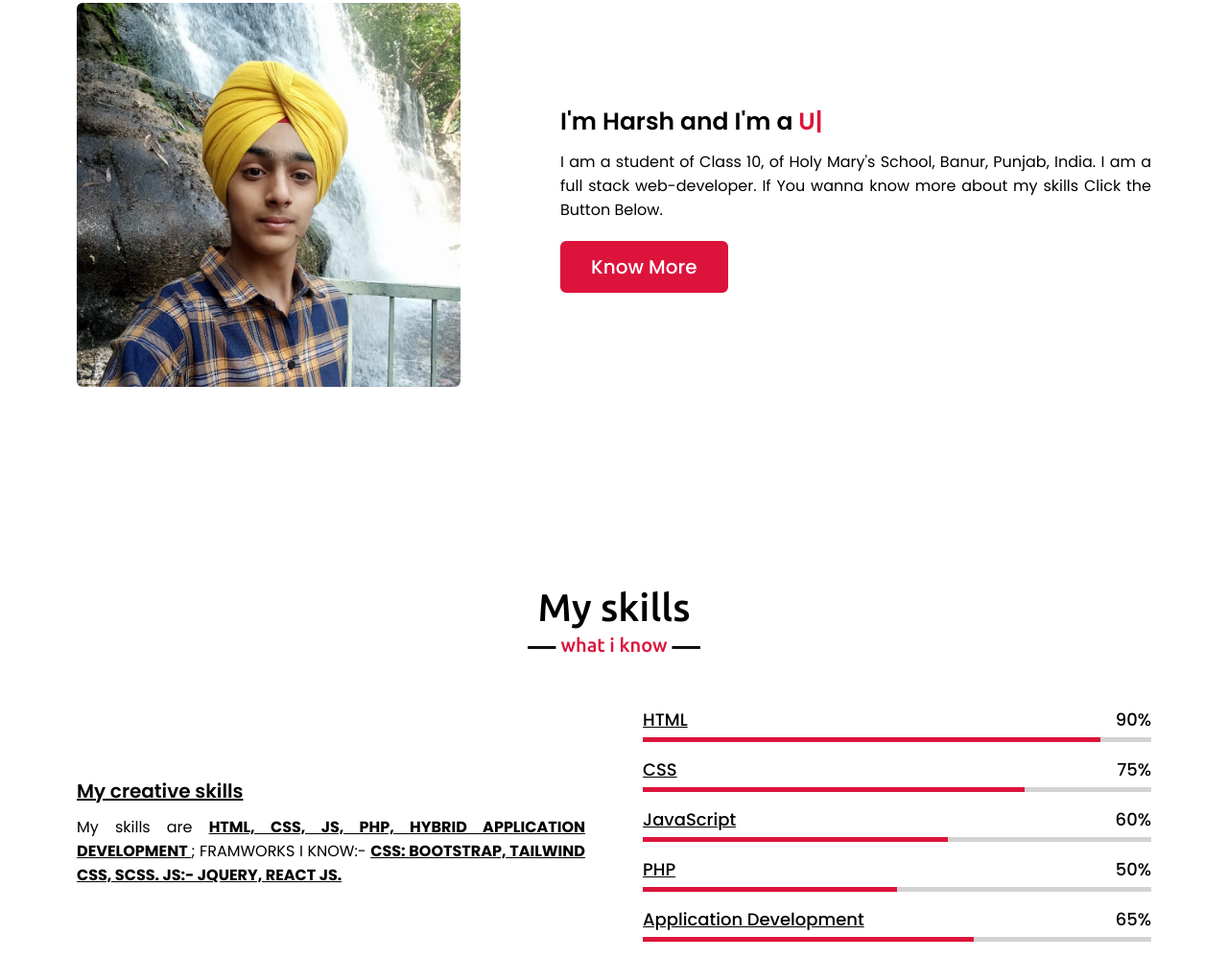
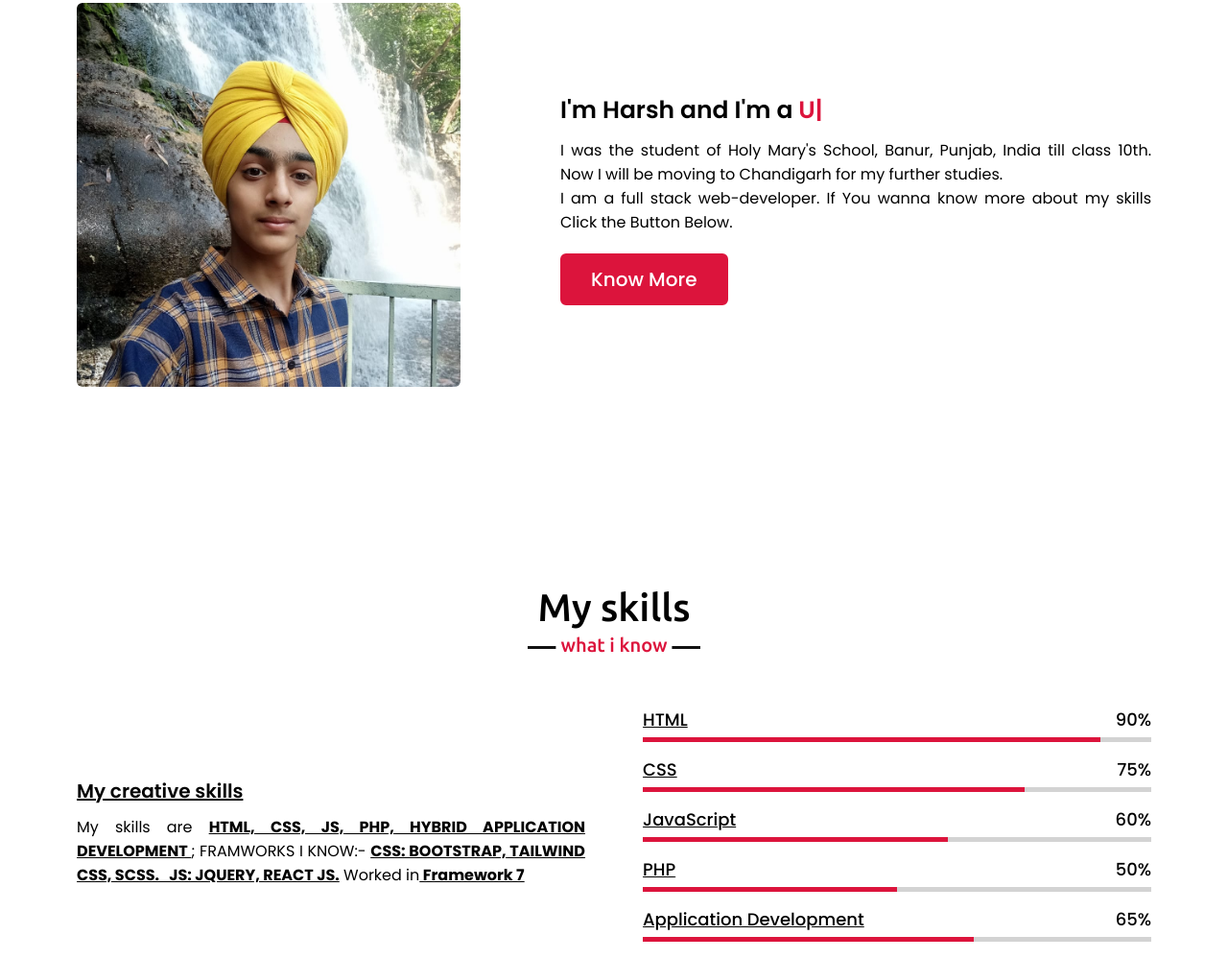
Before and after one commit to Harshpreet-Singh/portfolio-web, a plain HTML site: page index.html in a window 1280 px wide. Shown: the part 996-1995 px from the top of the page at 96% size. Drawn offline with nearby package versions, Linux system fonts and the light colour scheme.

Commit message:
Update index.html

```diff
--- a/index.html
+++ b/index.html
@@ -6,6 +6,7 @@
     <title>Portfolio Web | Portfolio Web</title>
     <link rel="stylesheet" href="main.css">
     <link rel="shortcut icon" href="images/favicon.png" type="image/x-icon">
+    <!-- <link rel="stylesheet" href="https://cdnjs.cloudflare.com/ajax/libs/font-awesome/5.15.3/css/all.min.css"/> -->
     <link rel="stylesheet" href="https://cdnjs.cloudflare.com/ajax/libs/font-awesome/6.1.1/css/all.min.css"/>
     <script src="https://code.jquery.com/jquery-3.5.1.min.js"></script>
     <script src="https://cdnjs.cloudflare.com/ajax/libs/typed.js/2.0.11/typed.min.js"></script>
@@ -24,8 +25,10 @@
             <ul class="menu">
                 <li><a href="#home" class="menu-btn">Home</a></li>
                 <li><a href="#about" class="menu-btn">About</a></li>
-                <li><a href="pages/pictures.html" class="menu-btn">Picture Collection</a></li>
+                <!-- <li><a href="#services" class="menu-btn">services</a></li> -->
+                <li><a href="pages/pictures.html" class="menu-btn" target="_blank">Picture Collection</a></li>
                 <li><a href="#skills" class="menu-btn">Skills</a></li>
+                <!-- <li><a href="#teams" class="menu-btn">Teams</a></li> -->
                 <li><a href="#contact" class="menu-btn">Contact</a></li>
             </ul>
             <div class="menu-btn">
@@ -56,7 +59,7 @@
                 </div>
                 <div class="column right">
                     <div class="text">I'm Harsh and I'm a <span class="typing-2"></span></div>
-                    <p>I am a student of Class 10, of Holy Mary's School, Banur, Punjab, India. I am a full stack web-developer. If You wanna know more about my skills Click the Button Below.</p>
+                    <p>I was the student of Holy Mary's School, Banur, Punjab, India till class 10th. Now I will be moving to Chandigarh for my further studies. <br>I am a full stack web-developer. If You wanna know more about my skills Click the Button Below.</p>
                     <a href="#skills">Know More</a>
                 </div>
             </div>
@@ -101,7 +104,7 @@
             <div class="skills-content">
                 <div class="column left">
                     <div class="text" style="text-decoration: underline;">My creative skills</div>
-                    <p>My skills are <span class="listSkills" style="text-decoration: underline;"> HTML, CSS, JS, PHP, HYBRID APPLICATION DEVELOPMENT </span>; FRAMWORKS I KNOW:- <span class="listSkills" style="text-decoration: underline;"> CSS: BOOTSTRAP, TAILWIND CSS, SCSS. JS:- JQUERY, REACT JS.</span></p>
+                    <p>My skills are <span class="listSkills" style="text-decoration: underline;"> HTML, CSS, JS, PHP, HYBRID APPLICATION DEVELOPMENT </span>; FRAMWORKS I KNOW:- <span class="listSkills" style="text-decoration: underline;"> CSS: BOOTSTRAP, TAILWIND CSS, SCSS. &nbsp; JS: JQUERY, REACT JS.</span> Worked in<span class="listSkills" style="text-decoration: underline;"> Framework 7</span> </p>
                     <!-- <a href="#">Read more</a> -->
                 </div>
                 <div class="column right">
```
